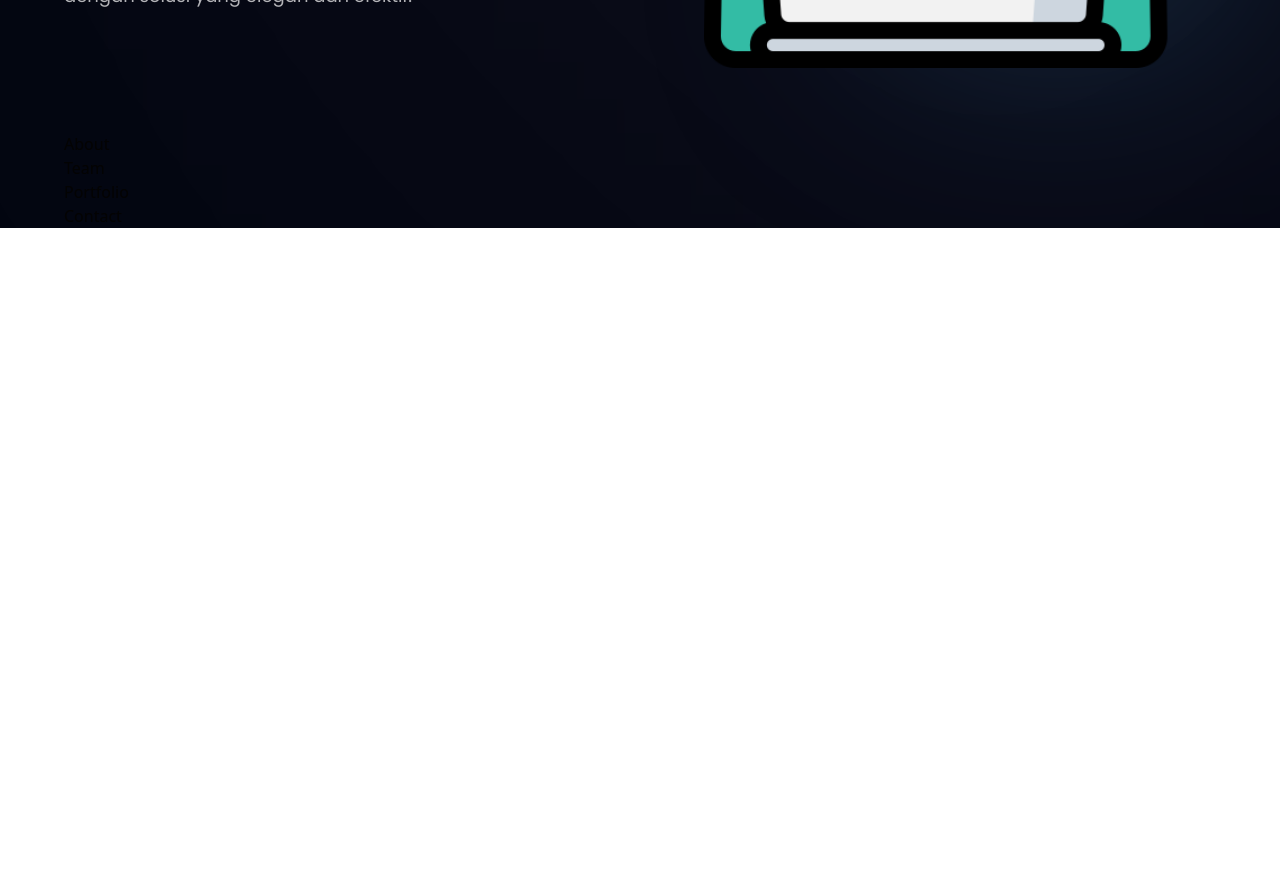
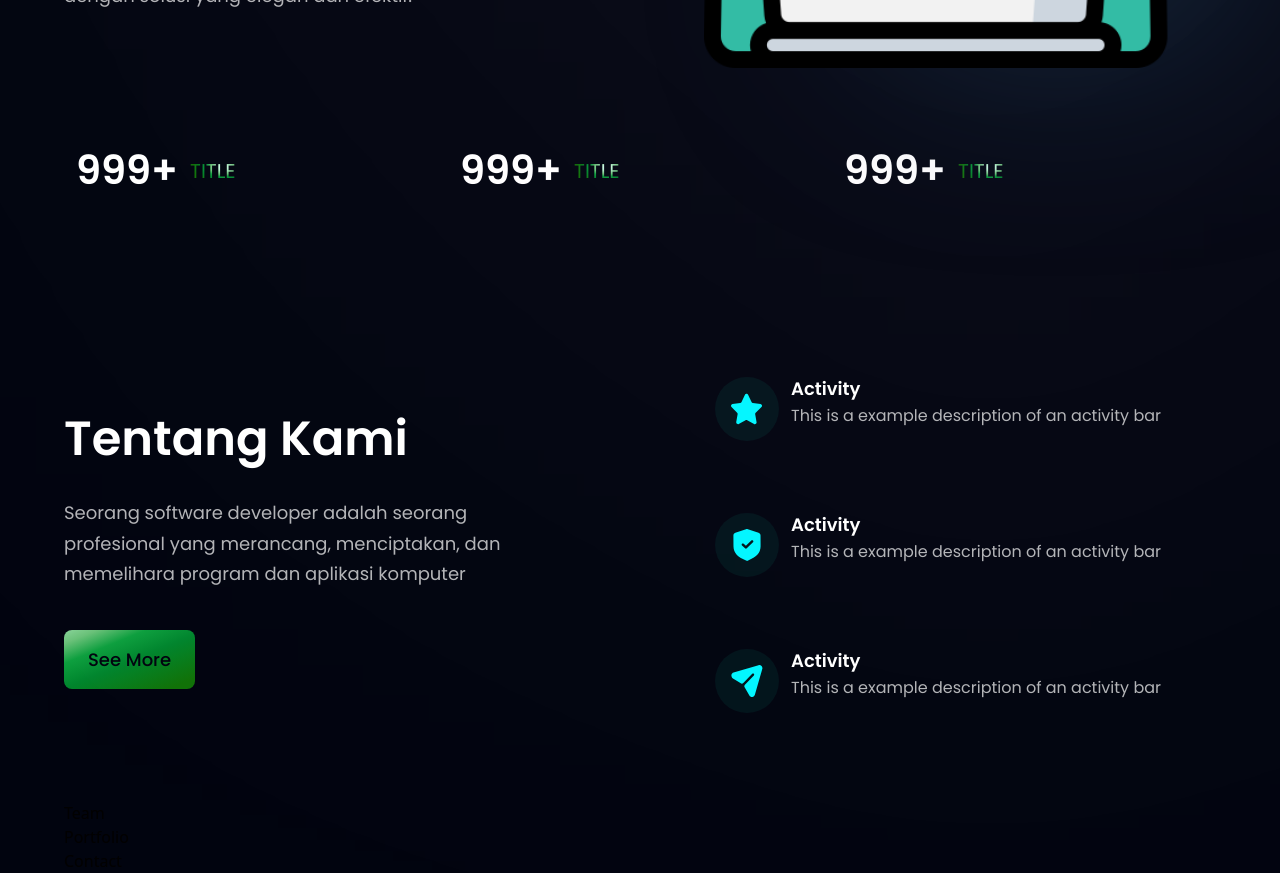
Before and after one commit to AbyanAlGhifari/Web-Profile-Reactjs, a React (Vite) app: page / in a window 1280 px wide. Shown: the part 680-1553 px from the top of the page. Before the commit the page ends 908 px from the top, so only its background shows below. Built offline with nearby package versions, Linux system fonts and the light colour scheme.

Commit message:
Feat: Make About us component and adding some file

```diff
--- a/src/App.jsx
+++ b/src/App.jsx
@@ -1,6 +1,7 @@
 import React from 'react'
 import styles from './style'
-import { About, Contact, Header, Navbar, Portfolio, Team } from './components'
+
+import { About, Contact, Header, Navbar, Portfolio, Team, Stats } from './components'
 
 const App = () => (
     <div className='bg-primary w-full overflow-hidden'>
@@ -18,6 +19,7 @@
 
       <div className={`bg-primary ${styles.paddingX} ${styles.flexStart}`}>
         <div className={`${styles.boxWidth}`}>
+          <Stats />
           <About />
           <Team />
           <Portfolio />
--- a/src/components/About.jsx
+++ b/src/components/About.jsx
@@ -1,10 +1,41 @@
-import React from 'react'
+import { features } from '../constants'
+import styles, { layout } from '../style'
+import Button from './Button';
+
+const FeatureCard = ({ icon, title, content, index }) => (
+  <div className={`flex flex-row p-6 rounded-[20px] ${index !== features.length -1 ? 'mb-6' : 'mb-0'} feature-card`}>
+    <div className={`w-[64px] h-[64px] rounded-full ${styles.flexCenter} bg-dimBlue`}>
+      <img src={icon} alt='icon' className='w-[50%] h-[50%] object-contain' />
+    </div>
+    <div className='flex-1 flex flex-col ml-3'>
+      <h4 className='font-poppins font-semibold text-white text-[18px] leading-[23px] mb-1'>
+        {title}
+      </h4>
+      <p className='font-poppins font-normal text-dimWhite text-[16px] leading-[24px] mb-1'>
+        {content}
+      </p>
+    </div>
+  </div>
+)
 
 const About = () => {
   return (
-    <div>
-      About
-    </div>
+    <section id='features' className={layout.section}>
+      <div className={layout.sectionInfo}>
+        <h2 className={`${styles.heading2}`}>Tentang Kami</h2>
+        <p className={`${styles.paragraph} max-w-[470px] mt-5`}>
+          Seorang software developer adalah seorang profesional yang merancang, menciptakan, dan memelihara program dan aplikasi komputer
+        </p>
+        <Button />
+      </div>
+
+      <div className={`${layout.sectionImg} flex-col`}>
+        {features.map((feature, index) => (
+          <FeatureCard key={feature.id} {...feature} index={index} />
+        ))}
+      </div>
+
+    </section>
   )
 }
 
--- /dev/null
+++ b/src/components/Button.jsx
@@ -0,0 +1,12 @@
+import React from 'react'
+
+const Button = ({ styles }) => {
+  return (
+    <button type='button' className={`py-4 px-6 bg-green-gradient font-poppins font-medium text-[18px] text-primary ouline-none
+    mt-10 rounded-lg`}>
+        See More
+    </button>
+  )
+}
+
+export default Button
--- a/src/components/Navbar.jsx
+++ b/src/components/Navbar.jsx
@@ -17,7 +17,7 @@
                         key={nav.id}
                         className={`font-poppins font-normal cursor-pointer text-[16px] ${index === navLinks.length - 1 ? 'mr-o' : 'mr-20'} text-white`}
                     >
-                        <a href={`#${nav.id}`}>
+                        <a href={`/${nav.id}`}>
                             {nav.title}
                         </a>
                     </li>
--- /dev/null
+++ b/src/components/Stats.jsx
@@ -0,0 +1,16 @@
+import { stats } from '../constants'
+import styles from '../style'
+
+const Stats = () => (
+    <section className={`${styles.flexCenter} flex-row flex-warp sm:mb-20 mb-6`}>
+        {stats.map((stat) => (
+            <div key={stat.id} className={`flex-1 flex justify-start items-center flex-row m-3`}>
+                <h4 className='font-poppins font-semibold xs:text-[40px] text-[30px] xs:leading-[53px] leading-[43px] text-white'>{stat.value}</h4>
+                <p className='font-poppins font-normal xs:text-[20px] text-[15px] xs:leading-[26px] leading-[21px] text-gradient-green uppercase ml-3'>{stat.title}</p>
+            </div>
+        ))}
+    </section>
+  )
+
+
+export default Stats
--- a/src/components/index.js
+++ b/src/components/index.js
@@ -4,6 +4,7 @@
 import Navbar from './Navbar'
 import Team from './Team'
 import Portfolio from './Portfolio'
+import Stats from './Stats'
 
 export {
     About,
@@ -11,5 +12,6 @@
     Header,
     Navbar,
     Team,
-    Portfolio
+    Portfolio,
+    Stats
 }
--- a/src/constants/Index.js
+++ b/src/constants/Index.js
@@ -23,23 +23,23 @@
   {
     id: "feature-1",
     icon: star,
-    title: "Rewards",
+    title: "Activity",
     content:
-      "The best credit cards offer some tantalizing combinations of promotions and prizes",
+      "This is a example description of an activity bar",
   },
   {
     id: "feature-2",
     icon: shield,
-    title: "100% Secured",
+    title: "Activity",
     content:
-      "We take proactive steps make sure your information and transactions are secure.",
+      "This is a example description of an activity bar",
   },
   {
     id: "feature-3",
     icon: send,
-    title: "Balance Transfer",
+    title: "Activity",
     content:
-      "A balance transfer credit card can save you a lot of money in interest charges.",
+      "This is a example description of an activity bar",
   },
 ];
 
@@ -73,18 +73,18 @@
 export const stats = [
   {
     id: "stats-1",
-    title: "User Active",
-    value: "3800+",
+    title: "Title",
+    value: "999+",
   },
   {
     id: "stats-2",
-    title: "Trusted by Company",
-    value: "230+",
+    title: "Title",
+    value: "999+",
   },
   {
     id: "stats-3",
-    title: "Transaction",
-    value: "$230M+",
+    title: "Title",
+    value: "999+",
   },
 ];
 
--- a/src/main.jsx
+++ b/src/main.jsx
@@ -10,7 +10,7 @@
     <BrowserRouter>
       <Routes>
         <Route path='/' element={<App />}/>
-        <Route path='/about/:email' element={<About />}/>
+        <Route path='/about/' element={<About />}/>
       </Routes>
     </BrowserRouter>
   </React.StrictMode>,
```
